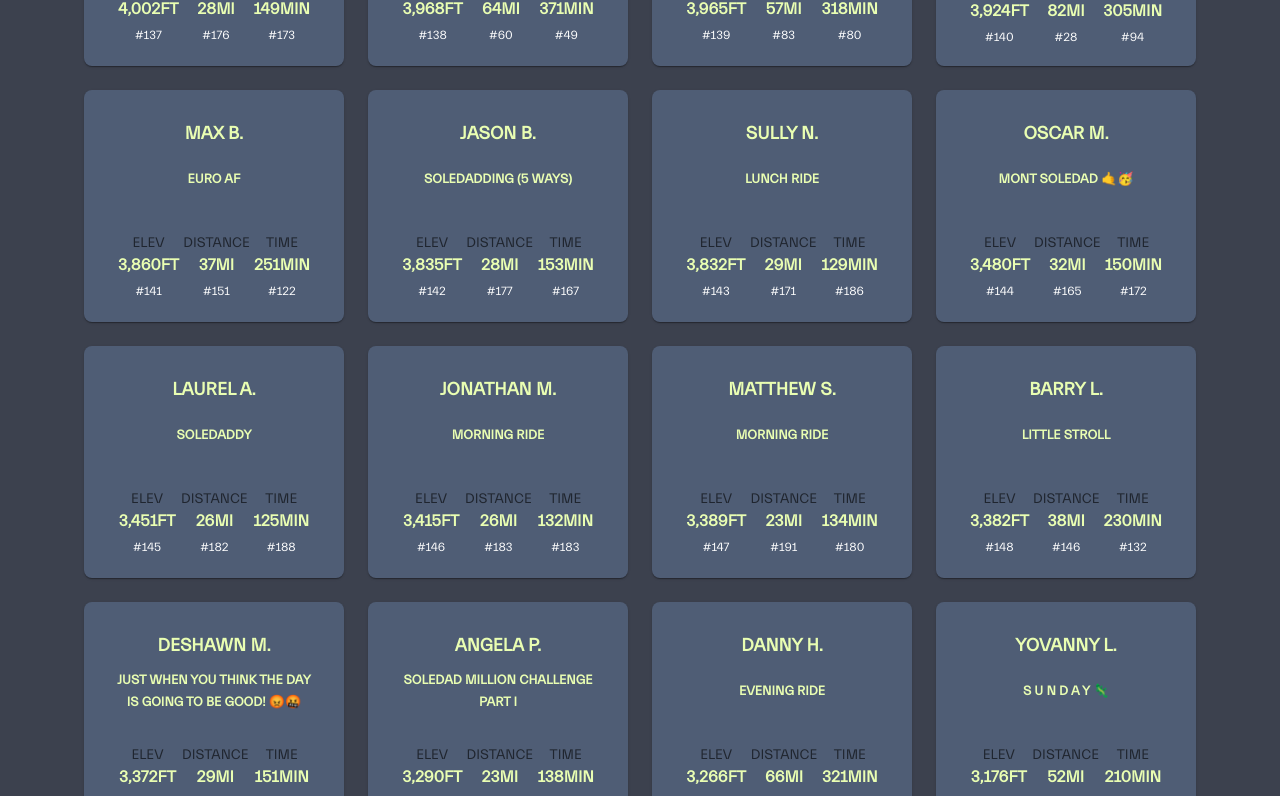
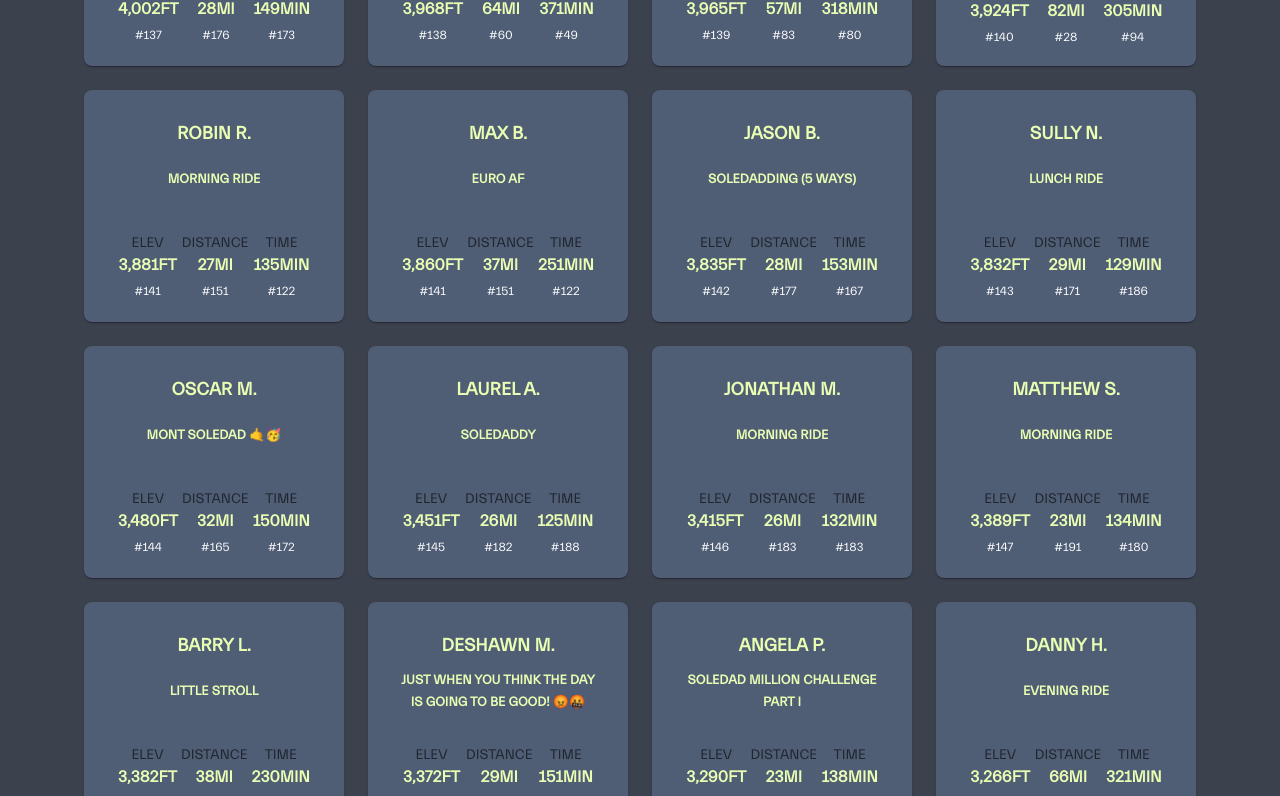
Before and after one commit to AnselSmolund/soledad-million, a React (Create React App) app: page /leaderboard in a window 1280 px wide. Shown: the part 9058-9854 px from the top of the page. Built offline with nearby package versions, Linux system fonts and the light colour scheme; no server answers.

Commit message:
add robin

```diff
--- a/src/get-strava-activities.js
+++ b/src/get-strava-activities.js
@@ -1764,6 +1764,18 @@ export const sep22Data = [
     elevationGainRank: 140,
   },
   {
+    distance: 27,
+    elevationGain: 3881,
+    id: "Robin5835615004",
+    date: "20240922",
+    activityName: "Morning Ride",
+    elapsedTime: 135,
+    athleteName: "Robin R.",
+    distanceRank: 151,
+    elapsedTimeRank: 122,
+    elevationGainRank: 141,
+  },
+  {
     distance: 37,
     elevationGain: 3860,
     id: "Max5835615004",
```
